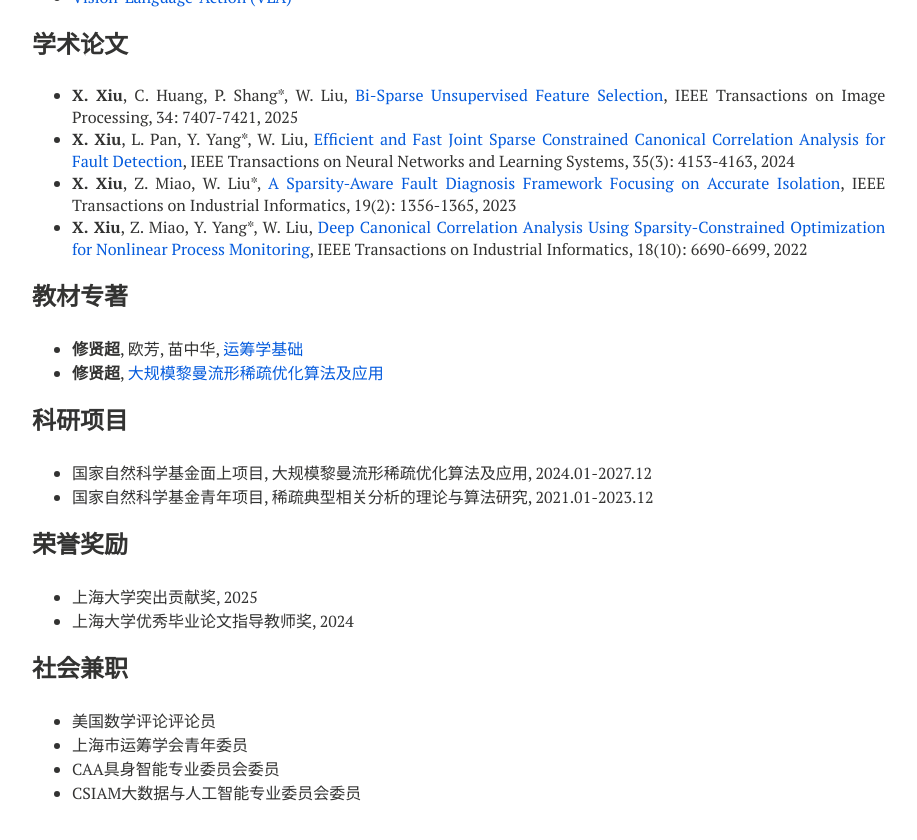
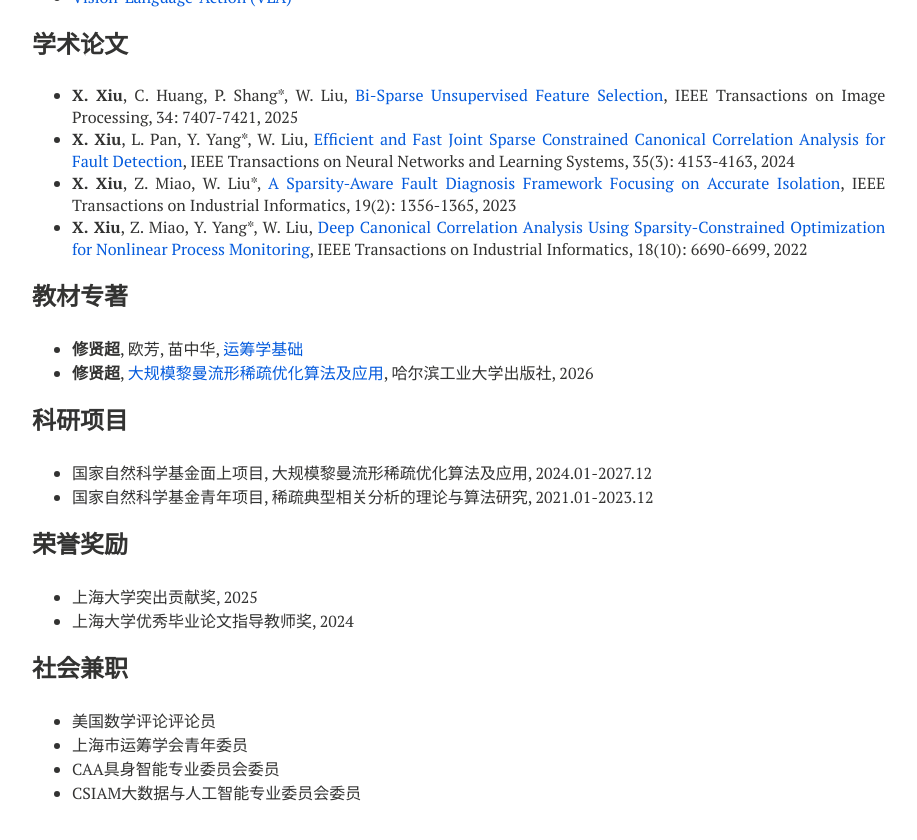
Before and after one commit to xianchaoxiu/xianchaoxiu.github.io, a Jekyll site: the page built from chinese/index.md, in a window 1280 px wide and 900 px high, scrolled down 706 px. Shown: the top 840 px of the window, without its empty margins (288-1205 px from the left). Built offline with Jekyll 4.4.1, drawn with Linux system fonts in a browser that asks for light colours; nearby versions of some CDN libraries.

Commit message:
Update index.md

```diff
--- a/chinese/index.md
+++ b/chinese/index.md
@@ -45,7 +45,7 @@ share: false
 
 ### 教材专著
 * <b>修贤超</b>, 欧芳, 苗中华, <a href="https://xianchaoxiu.github.io/chinese/book/OR/" class="textlink" target="_blank"> 运筹学基础</a> <br>
-* <b>修贤超</b>, <a href="https://xianchaoxiu.github.io/chinese/book/OPT/" class="textlink" target="_blank">大规模黎曼流形稀疏优化算法及应用</a>  <br>
+* <b>修贤超</b>, <a href="https://xianchaoxiu.github.io/chinese/book/OPT/" class="textlink" target="_blank">大规模黎曼流形稀疏优化算法及应用</a>, 哈尔滨工业大学出版社, 2026  <br>
 
 
 
```
